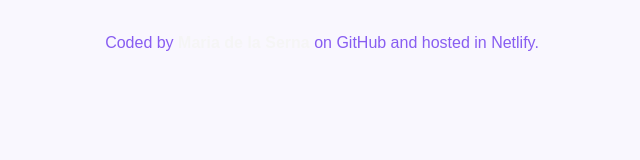
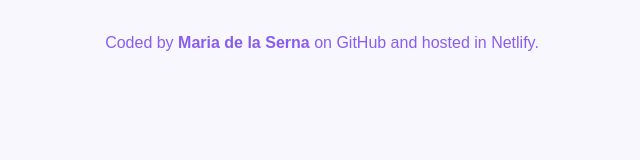
Before and after one commit to MariaBego56/Weather-Project1, a plain HTML site: page index.html in a window 1280 px wide. In both pictures the pointer is over the link "Maria de la Serna". Shown: the whole page, without its empty margins (328-968 px from the left). Drawn offline with Linux system fonts and the light colour scheme.

Commit message:
Update style.css

```diff
--- a/src/style.css
+++ b/src/style.css
@@ -19,6 +19,6 @@ footer a{
   color: #885df1;
 }
 footer a:hover{
-color: whitesmoke;
+color: #885df1;
 font-weight: 600;
 }
```
